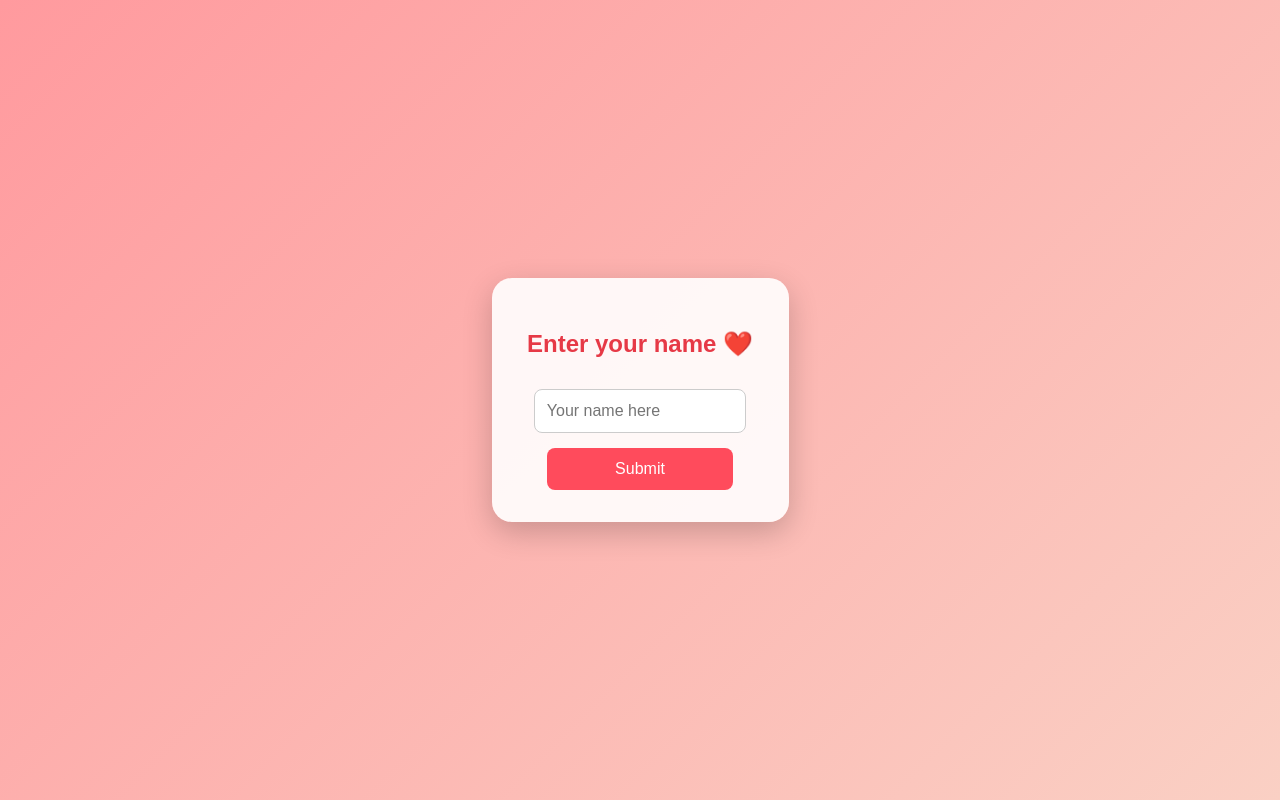
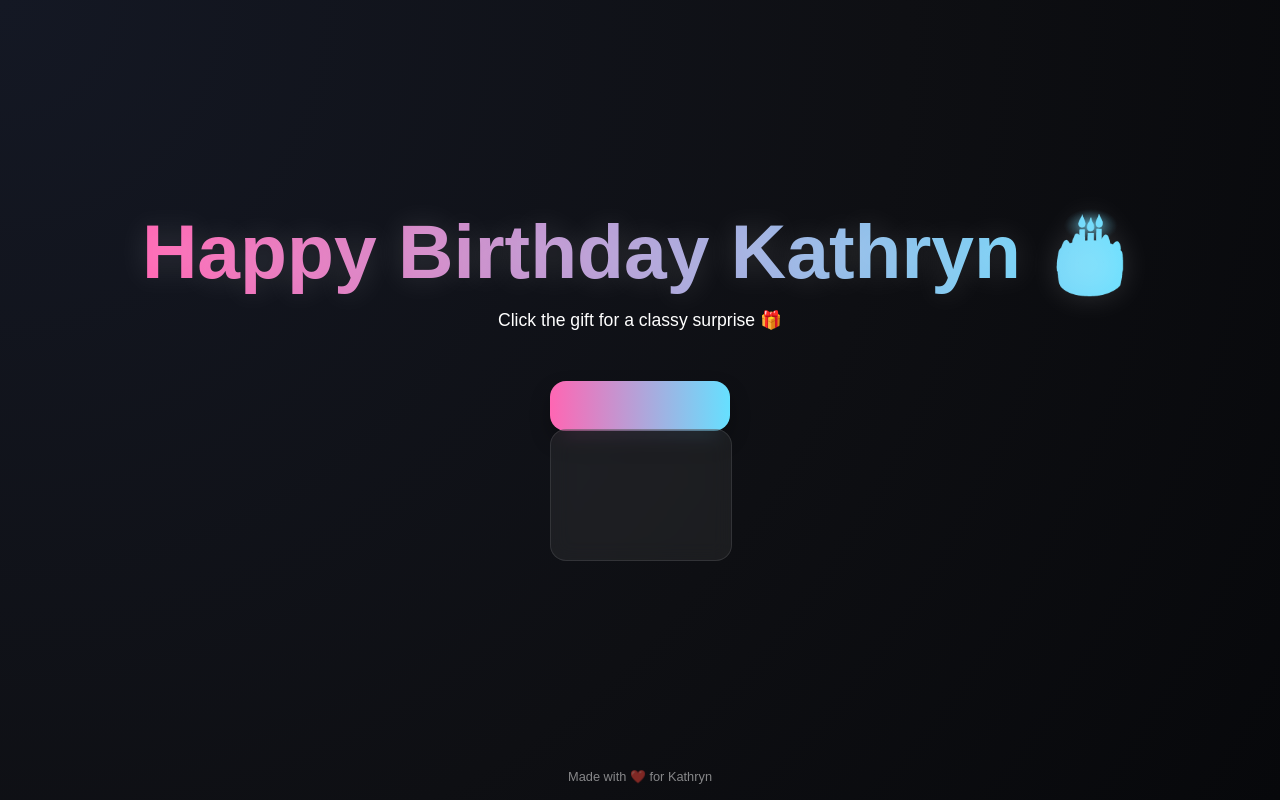
Before and after one commit to highbfg/Love-messageKat, a plain HTML site: page index.html in a window 1280 px wide. Drawn offline with Linux system fonts and the light colour scheme.

Commit message:
Update index.html

```diff
--- a/index.html
+++ b/index.html
@@ -1,87 +1,46 @@
-
-<!DOCTYPE html>
+<!doctype html>
 <html lang="en">
 <head>
-  <meta charset="UTF-8">
-  <title>Special Message</title>
+  <meta charset="utf-8" />
+  <meta name="viewport" content="width=device-width,initial-scale=1" />
+  <title>Happy Birthday Kathryn 🎉</title>
   <style>
-    body {
+    :root {
+      --bg: #0e0f13;
+      --accent: #ff66b3;
+      --accent-2: #66e0ff;
+      --gold: #fcd34d;
+      --glass: rgba(255, 255, 255, 0.08);
+    }
+
+    html, body {
+      height: 100%;
       margin: 0;
       font-family: 'Poppins', sans-serif;
-      background: linear-gradient(135deg, #ff9a9e, #fad0c4);
-      display: flex;
-      justify-content: center;
-      align-items: center;
-      height: 100vh;
+      color: #fff;
+      background: radial-gradient(circle at top left, #141824, #0e0f13 60%, #07080b);
       overflow: hidden;
     }
 
-    .card {
-      background: rgba(255, 255, 255, 0.9);
-      padding: 2rem;
-      border-radius: 20px;
-      box-shadow: 0 10px 30px rgba(0,0,0,0.2);
+    .stage {
+      display: flex;
+      flex-direction: column;
+      align-items: center;
+      justify-content: center;
       text-align: center;
-      max-width: 400px;
-      animation: fadeIn 1.5s ease-in-out;
+      height: 100vh;
+      position: relative;
+      z-index: 2;
     }
 
-    h2 {
-      margin-bottom: 1rem;
-      color: #e63946;
-    }
-
-    input, button {
-      padding: 12px;
-      margin-top: 15px;
-      width: 80%;
-      border-radius: 8px;
-      border: none;
-      font-size: 16px;
-    }
-
-    input {
-      border: 1px solid #ccc;
-    }
-
-    button {
-      background: #ff4b5c;
-      color: white;
-      cursor: pointer;
-      transition: background 0.3s ease;
-    }
-
-    button:hover {
-      background: #e63946;
-    }
-
-    .hidden {
-      display: none;
-    }
-
-    /* Heart animation */
-    .hearts {
-      position: fixed;
-      top: 0;
-      left: 0;
-      width: 100%;
-      height: 100%;
-      pointer-events: none;
-      overflow: hidden;
-      z-index: 0;
-    }
-
-    .heart {
-      position: absolute;
-      bottom: -20px;
-      font-size: 24px;
-      color: red;
-      animation: floatUp 6s linear infinite;
-    }
-
-    @keyframes floatUp {
-      0% { transform: translateY(0) scale(1); opacity: 1; }
-      100% { transform: translateY(-100vh) scale(1.5); opacity: 0; }
+    h1 {
+      font-size: clamp(2.5rem, 6vw, 5rem);
+      margin: 0;
+      background: linear-gradient(90deg, var(--accent), var(--accent-2));
+      -webkit-background-clip: text;
+      color: transparent;
+      text-shadow: 0 0 30px rgba(255, 255, 255, 0.15);
+      animation: fadeIn 1.2s ease forwards;
     }
 
     @keyframes fadeIn {
@@ -89,67 +48,168 @@
       to { opacity: 1; transform: translateY(0); }
     }
 
-    /* Message animation */
-    #message {
-      font-size: 1.5rem;
-      color: #d62828;
-      animation: zoomIn 2s ease forwards;
+    .sub {
+      font-size: 1.1rem;
+      opacity: 0.8;
+      margin-top: 0.8rem;
+      animation: fadeIn 1.8s ease forwards;
     }
 
-    @keyframes zoomIn {
-      0% { transform: scale(0.5); opacity: 0; }
-      100% { transform: scale(1); opacity: 1; }
+    .gift-box {
+      position: relative;
+      margin: 2rem 0;
+      width: 180px;
+      height: 180px;
+      cursor: pointer;
+      transform: scale(1);
+      transition: transform 0.3s ease;
+    }
+
+    .gift-box:hover {
+      transform: scale(1.05);
+    }
+
+    .lid, .box {
+      position: absolute;
+      left: 0;
+      width: 100%;
+      border-radius: 16px;
+    }
+
+    .lid {
+      height: 50px;
+      top: 0;
+      background: linear-gradient(90deg, var(--accent), var(--accent-2));
+      transform-origin: top;
+      transition: transform 0.5s ease;
+      box-shadow: 0 10px 20px rgba(0, 0, 0, 0.3);
+    }
+
+    .box {
+      bottom: 0;
+      height: 130px;
+      background: rgba(255, 255, 255, 0.06);
+      border: 1px solid rgba(255, 255, 255, 0.1);
+      backdrop-filter: blur(10px);
+    }
+
+    .gift-box.open .lid {
+      transform: rotateX(140deg);
+    }
+
+    .surprise-message {
+      position: absolute;
+      top: 50%;
+      left: 50%;
+      transform: translate(-50%, -50%) scale(0);
+      font-size: 1.6rem;
+      font-weight: 600;
+      background: linear-gradient(90deg, var(--accent), var(--accent-2));
+      -webkit-background-clip: text;
+      color: transparent;
+      transition: transform 0.7s cubic-bezier(.22, 1, .36, 1);
+    }
+
+    .gift-box.open .surprise-message {
+      transform: translate(-50%, -50%) scale(1.1);
+    }
+
+    .confetti {
+      position: fixed;
+      top: 0;
+      left: 0;
+      width: 100%;
+      height: 100%;
+      pointer-events: none;
+      z-index: 1;
+    }
+
+    .credit {
+      position: absolute;
+      bottom: 1rem;
+      font-size: 0.8rem;
+      opacity: 0.5;
     }
   </style>
 </head>
 <body>
-  <div class="hearts" id="hearts"></div>
+  <canvas id="confettiCanvas" class="confetti"></canvas>
 
-  <div class="card" id="form-section">
-    <h2>Enter your name ❤️</h2>
-    <input type="text" id="nameInput" placeholder="Your name here">
-    <br>
-    <button onclick="showMessage()">Submit</button>
-  </div>
+  <div class="stage">
+    <h1>Happy Birthday Kathryn 🎂</h1>
+    <p class="sub">Click the gift for a classy surprise 🎁</p>
 
-  <div class="card hidden" id="message-section">
-    <h2 id="message"></h2>
+    <div class="gift-box" id="giftBox">
+      <div class="lid"></div>
+      <div class="box"></div>
+      <div class="surprise-message">✨ You’re truly special ✨</div>
+    </div>
+
+    <div class="credit">Made with ❤️ for Kathryn</div>
   </div>
 
   <script>
-    function showMessage() {
-      const name = document.getElementById("nameInput").value.trim();
-      if(name === "") {
-        alert("Please enter your name first 😊");
-        return;
-      }
+    const giftBox = document.getElementById('giftBox');
+    const canvas = document.getElementById('confettiCanvas');
+    const ctx = canvas.getContext('2d');
 
-      // Hide form and show message
-      document.getElementById("form-section").classList.add("hidden");
-      document.getElementById("message-section").classList.remove("hidden");
-      document.getElementById("message").innerText =
-        `💖 I love you and always will, ${name}. Nothing else matters 💖`;
+    let W = canvas.width = window.innerWidth;
+    let H = canvas.height = window.innerHeight;
+    let confetti = [];
 
-      // Start hearts animation
-      startHearts();
+    function rand(min, max) {
+      return Math.random() * (max - min) + min;
     }
 
-    function startHearts() {
-      const container = document.getElementById("hearts");
-      setInterval(() => {
-        const heart = document.createElement("div");
-        heart.classList.add("heart");
-        heart.innerText = "❤️";
-        heart.style.left = Math.random() * 100 + "vw";
-        heart.style.fontSize = (Math.random() * 20 + 20) + "px";
-        heart.style.animationDuration = (Math.random() * 3 + 3) + "s";
-        container.appendChild(heart);
+    function createConfetti() {
+      return {
+        x: rand(0, W),
+        y: rand(-H, 0),
+        r: rand(3, 6),
+        color: `hsl(${rand(300, 360)}, 100%, 70%)`,
+        speed: rand(2, 5),
+        tilt: rand(-10, 10)
+      };
+    }
 
-        setTimeout(() => {
-          heart.remove();
-        }, 6000);
-      }, 400);
+    function drawConfetti() {
+      ctx.clearRect(0, 0, W, H);
+      confetti.forEach((c) => {
+        ctx.beginPath();
+        ctx.arc(c.x, c.y, c.r, 0, 2 * Math.PI);
+        ctx.fillStyle = c.color;
+        ctx.fill();
+      });
     }
+
+    function updateConfetti() {
+      confetti.forEach((c) => {
+        c.y += c.speed;
+        c.x += Math.sin(c.tilt);
+        if (c.y > H) {
+          c.y = rand(-20, 0);
+          c.x = rand(0, W);
+        }
+      });
+    }
+
+    function animateConfetti() {
+      drawConfetti();
+      updateConfetti();
+      requestAnimationFrame(animateConfetti);
+    }
+
+    window.addEventListener('resize', () => {
+      W = canvas.width = window.innerWidth;
+      H = canvas.height = window.innerHeight;
+    });
+
+    for (let i = 0; i < 150; i++) confetti.push(createConfetti());
+
+    giftBox.addEventListener('click', () => {
+      giftBox.classList.toggle('open');
+      animateConfetti();
+    });
   </script>
 </body>
 </html>
```
